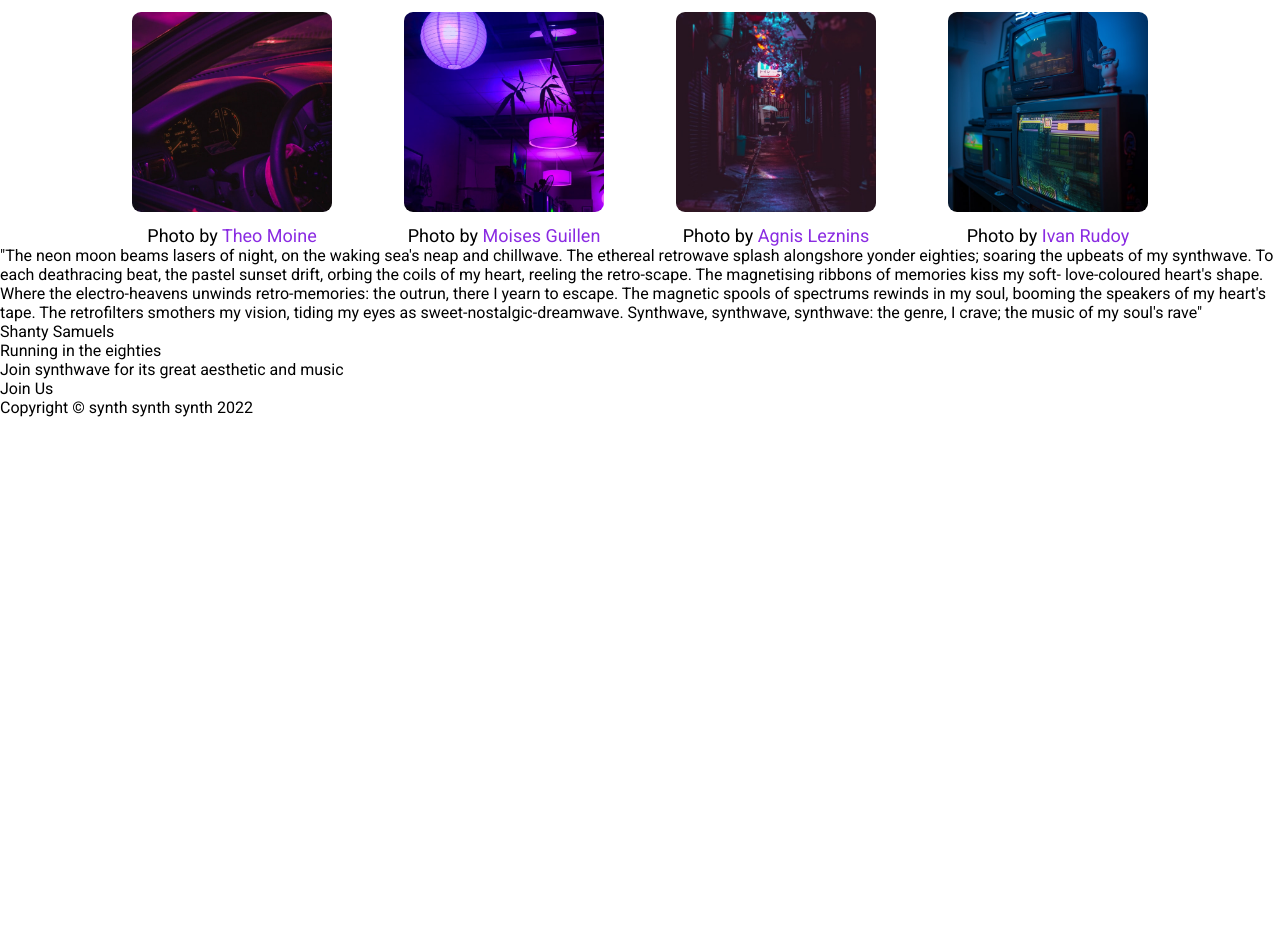
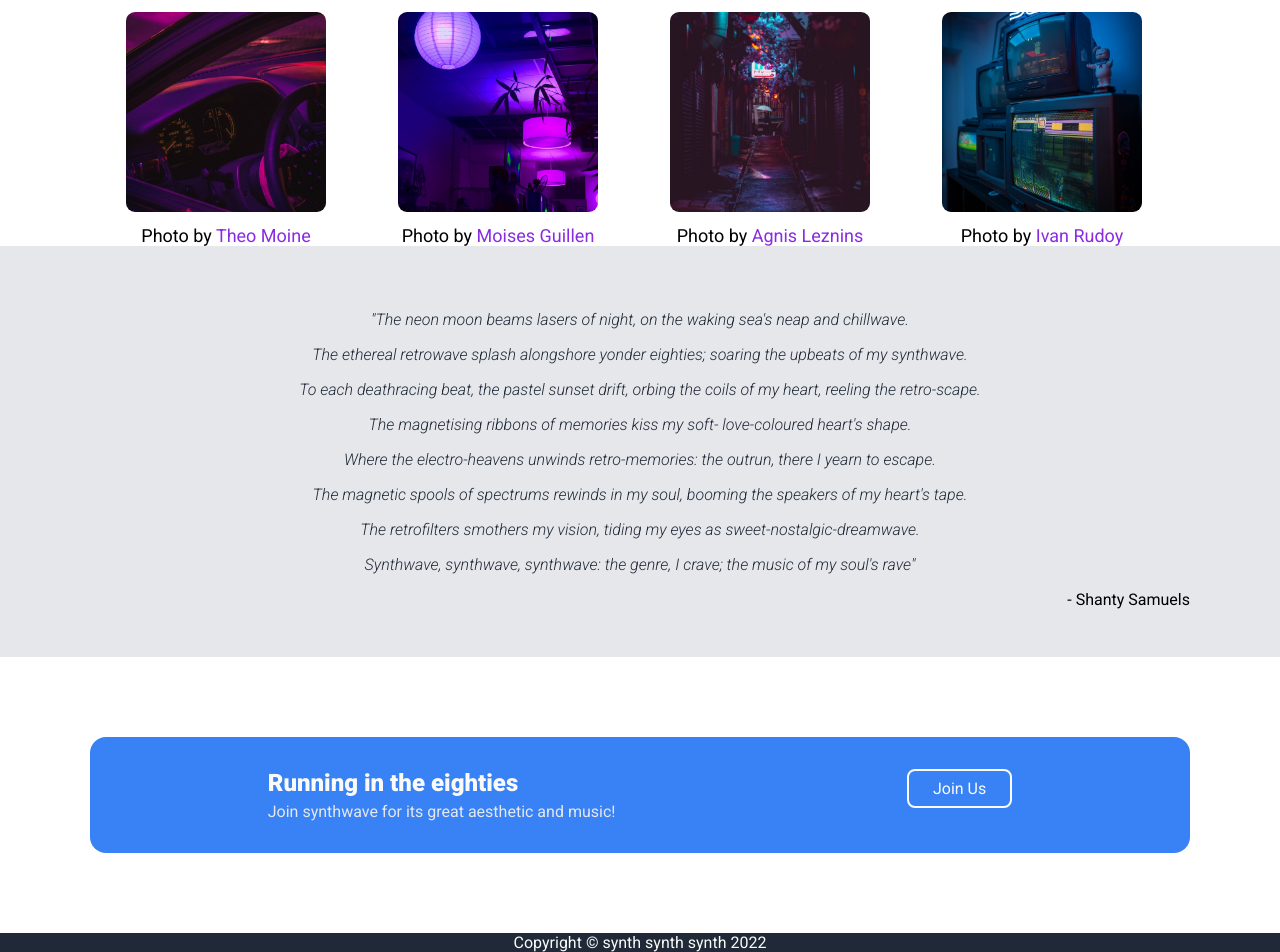
Before and after one commit to Elvis-LR/PROJECT-LANDING-PAGE_top, a plain HTML site: page index.html in a window 1280 px wide. Shown: the part 746-1698 px from the top of the page. Before the commit the page ends 1163 px from the top, so only its background shows below. Drawn offline with Linux system fonts and the light colour scheme.

Commit message:
add style to sign-up section

```diff
--- a/index.html
+++ b/index.html
@@ -108,28 +108,57 @@
 
     <!-- quote section -->
     <section class="quote">
-      <p class="prhase">
-        "The neon moon beams lasers of night, on the waking sea's neap and
-        chillwave. The ethereal retrowave splash alongshore yonder eighties;
-        soaring the upbeats of my synthwave. To each deathracing beat, the
-        pastel sunset drift, orbing the coils of my heart, reeling the
-        retro-scape. The magnetising ribbons of memories kiss my soft-
-        love-coloured heart's shape. Where the electro-heavens unwinds
-        retro-memories: the outrun, there I yearn to escape. The magnetic spools
-        of spectrums rewinds in my soul, booming the speakers of my heart's
-        tape. The retrofilters smothers my vision, tiding my eyes as
-        sweet-nostalgic-dreamwave. Synthwave, synthwave, synthwave: the genre, I
-        crave; the music of my soul's rave"
-      </p>
-      <p class="author">Shanty Samuels</p>
+      <div class="container">
+        <blockquote class="phrase">
+          <p>
+            "The neon moon beams lasers of night, on the waking sea's neap and
+            chillwave.
+          </p>
+          <p>
+            The ethereal retrowave splash alongshore yonder eighties; soaring
+            the upbeats of my synthwave.
+          </p>
+          <p>
+            To each deathracing beat, the pastel sunset drift, orbing the coils
+            of my heart, reeling the retro-scape.
+          </p>
+          <p>
+            The magnetising ribbons of memories kiss my soft- love-coloured
+            heart's shape.
+          </p>
+          <p>
+            Where the electro-heavens unwinds retro-memories: the outrun, there
+            I yearn to escape.
+          </p>
+          <p>
+            The magnetic spools of spectrums rewinds in my soul, booming the
+            speakers of my heart's tape.
+          </p>
+          <p>
+            The retrofilters smothers my vision, tiding my eyes as
+            sweet-nostalgic-dreamwave.
+          </p>
+          <p>
+            Synthwave, synthwave, synthwave: the genre, I crave; the music of my
+            soul's rave"
+          </p>
+        </blockquote>
+        <p class="author">- Shanty Samuels</p>
+      </div>
     </section>
 
     <!-- section signup -->
     <section class="signup">
-      <div class="sign-info">
-        <h3>Running in the eighties</h3>
-        <p>Join synthwave for its great aesthetic and music</p>
-        <button>Join Us</button>
+      <div class="container">
+        <div class="sign-info">
+          <div class="info-left">
+            <h3>Running in the eighties</h3>
+            <p>Join synthwave for its great aesthetic and music!</p>
+          </div>
+          <div class="info-right">
+            <button>Join Us</button>
+          </div>
+        </div>
       </div>
     </section>
 
--- a/styles/styles.css
+++ b/styles/styles.css
@@ -55,16 +55,17 @@ body {
 
 /* HEADER */
 
-header {
+header,
+footer {
   background-color: hsl(215, 28%, 17%);
   color: hsl(90, 17%, 98%);
   display: flex;
   justify-content: center;
 }
-.container{
-    max-width: 1100px;
+.container {
+  width: 1100px;
 }
-.main{
+.main {
   display: flex;
   gap: 3em;
   margin: 5em 0em;
@@ -103,13 +104,13 @@ header p {
   color: hsl(228, 11%, 91%);
   font-size: 18px;
 }
-.main-img{
+.main-img {
   flex: 1 0 auto;
 }
-.main-img img{
+.main-img img {
   border-radius: 1em;
 }
-header button{
+header button {
   padding: 10px;
   background-color: hsl(217, 91%, 59%);
   border-radius: 0.5em;
@@ -117,28 +118,28 @@ header button{
 }
 
 /* section info */
-.info{
+.info {
   display: flex;
   justify-content: center;
 }
-h2{
+h2 {
   font-size: 36px;
   font-weight: 900;
   color: hsl(215, 28%, 17%);
   text-align: center;
   margin: 1em 0em;
 }
-.info-img{
+.info-img {
   display: flex;
 }
-.card{
+.card {
   text-align: center;
   font-size: 18px;
 }
-.card a{
+.card a {
   color: blueviolet;
 }
-.card img{
+.card img {
   width: 200px;
   height: 200px;
   object-fit: cover;
@@ -147,3 +148,55 @@ h2{
 }
 
 /* QUOTE SECTION */
+
+.quote {
+  background-color: hsl(220, 13%, 91%);
+  display: flex;
+  justify-content: center;
+}
+.phrase {
+  font-size: 16px;
+  font-weight: 300;
+  font-style: italic;
+  padding: 4em 3em 0em 3em;
+  color: hsl(215, 28%, 17%);
+  text-align: center;
+}
+.phrase p {
+  margin-bottom: 1em;
+}
+.author {
+  text-align: end;
+  padding-bottom: 3em;
+}
+
+/* SECTION SIGNUP */
+
+.signup {
+  display: flex;
+  justify-content: center;
+}
+.sign-info {
+  background-color: #3882f6;
+  padding: 2em;
+  display: flex;
+  border-radius: 1em;
+  margin: 5em 0em;
+  justify-content: space-around;
+}
+.sign-info h3 {
+  color: hsl(90, 17%, 98%);
+  font-size: 24px;
+  font-weight: 900;
+  margin-bottom: 0.2em;
+}
+.sign-info p{
+    font-size: 16px;
+    color: hsl(220, 13%, 91%);
+}
+.sign-info button{
+    color: hsl(90, 17%, 98%);
+    border: 2px solid hsl(90, 17%, 98%);
+    border-radius: 0.5em;
+    padding: 0.5em 1.5em;
+}
```
Lines whose indentation alone changed are shown as unchanged.
